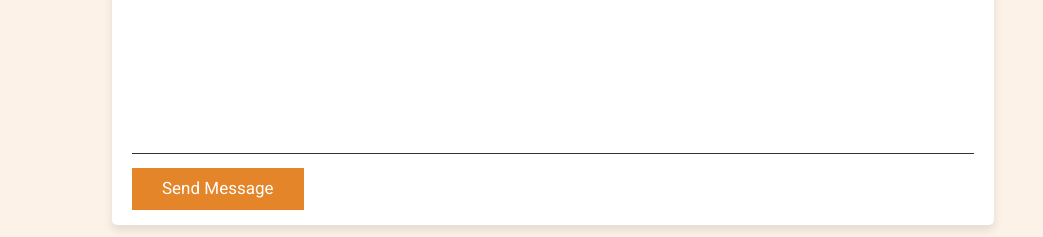
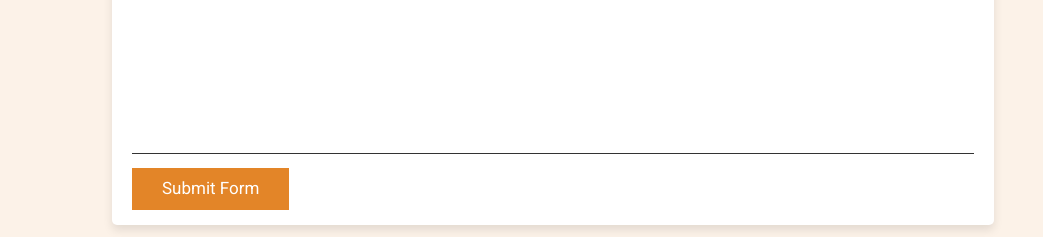
Before and after one commit to EngAffan/Personal-Portfolio-, a plain HTML site: page index.html in a window 1280 px wide. Shown: the part 4765-5002 px from the top of the page, without its empty margins (237-1280 px from the left). Drawn offline with Linux system fonts and the light colour scheme.

Commit message:
index.html

```diff
--- a/index.html
+++ b/index.html
@@ -375,7 +375,7 @@
             rows="10"
           ></textarea>
 
-          <input type="submit" class="btn" value="send message" />
+          <button class="btn" type="submit">Submit Form</button>
         </form>
 
         <iframe src="https://www.google.com/maps/embed?pb=!1m18!1m12!1m3!1d27225.538034897258!2d74.39167673697267!3d31.463897157307407!2m3!1f0!2f0!3f0!3m2!1i1024!2i768!4f13.1!3m3!1m2!1s0x391908a3c3564635%3A0xff22f11adc69f77a!2sPhase%205%20D.H.A%2C%20Lahore%2C%20Punjab%2C%20Pakistan!5e0!3m2!1sen!2s!4v1714665288258!5m2!1sen!2s"
```
